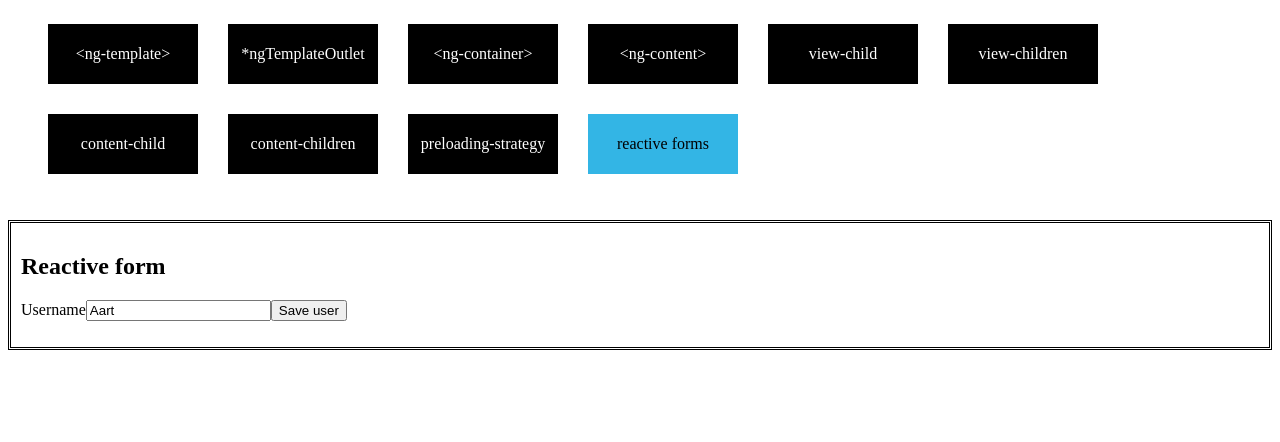
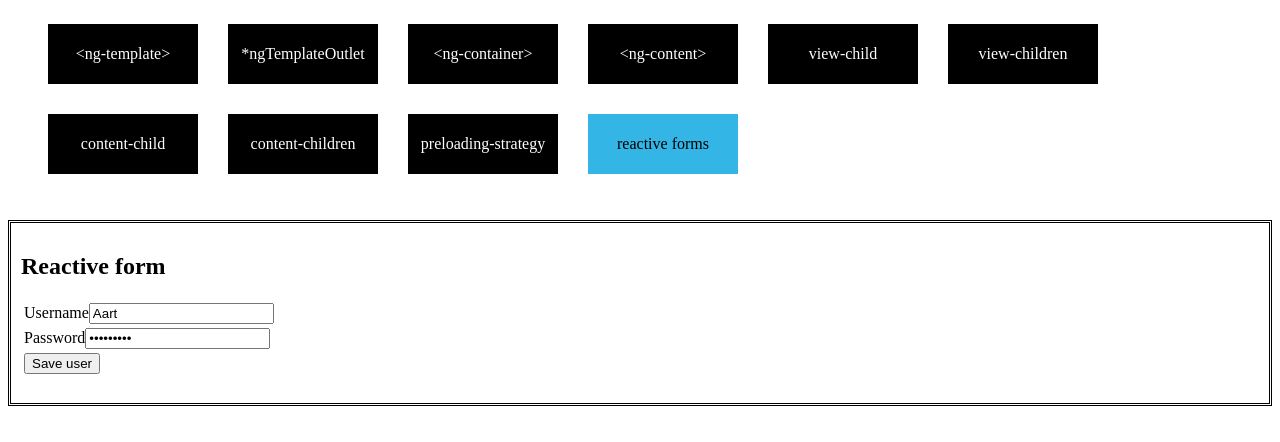
Before and after one commit to moradiyahari/angular-core-concepts, an Angular app: page /reactive-forms in a window 1280 px wide. Shown: the top 442 px of the page. Built offline with nearby package versions, Linux system fonts and the light colour scheme.

Commit message:
2 files modified

```diff
--- a/src/app/reactive-form/reactive-form.component.html
+++ b/src/app/reactive-form/reactive-form.component.html
@@ -2,12 +2,22 @@
 
 <ng-container *ngIf="myData">
 <form [formGroup]="form" (ngSubmit)="saveUser()">
-
-  <custom-input id="username" type="text" label="Username" controlName="username" [form]="form"></custom-input>
-
-  <!-- <label>Password</label>
-  <input type="password" [formControl]="form.controls.password"> -->
-
-  <button type="submit">Save user</button>
+  <table>
+    <tr>
+      <td>
+        <custom-input id="txt-username" type="text" label="Username" controlName="username" [form]="form"></custom-input>
+      </td>
+    </tr>
+    <tr>
+      <td>
+        <custom-input id="txt-password" type="password" label="Password" controlName="password" [form]="form"></custom-input>
+      </td>
+    </tr>
+    <tr>
+      <td>
+        <button type="submit">Save user</button>
+      </td>
+    </tr>
+  </table>
 </form>
 </ng-container>
--- a/src/app/reactive-form/reactive-form.component.ts
+++ b/src/app/reactive-form/reactive-form.component.ts
@@ -28,6 +28,6 @@ export class ReactiveFormComponent implements OnInit {
 
   saveUser(): void {
     const userToSave: IUser = this.form.value;
-    console.log(`Saving user ${userToSave.username}`);
+    console.log(`Username: ${userToSave.username},Password ${userToSave.password} `);
   }
 }
```
